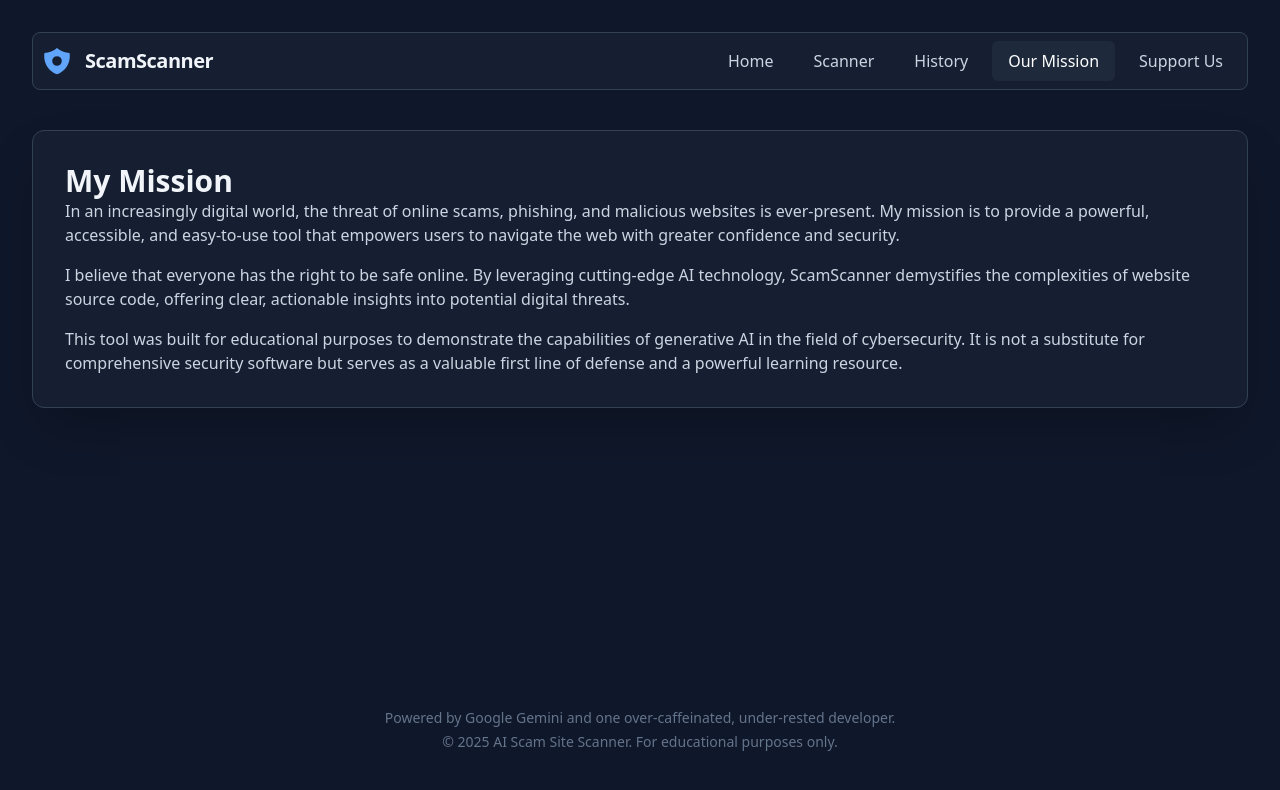
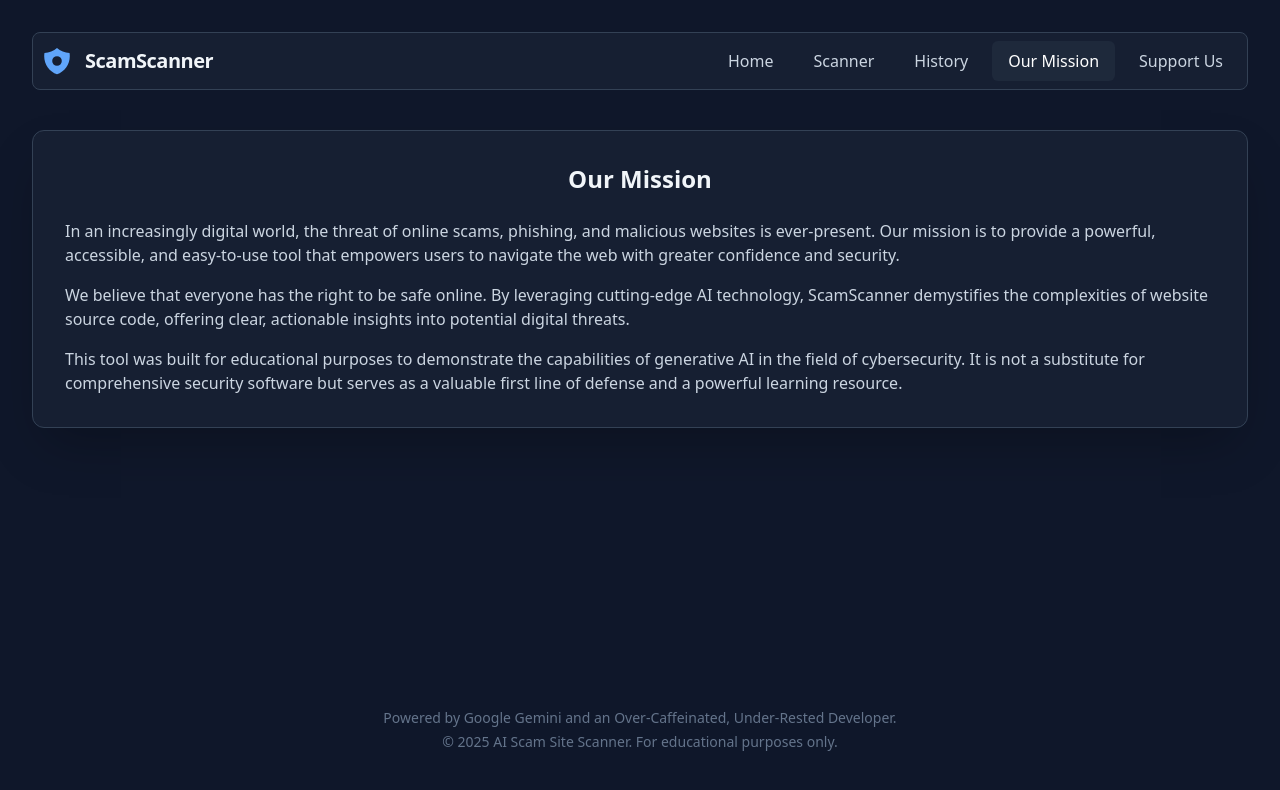
Before and after one commit to jobrien516/ScamScanner, a React (Vite) app in the folder frontend/: page /mission in a window 1280 px wide. Shown: the top 790 px of the page. Built offline with nearby package versions, Linux system fonts and the light colour scheme; no server answers.

Commit message:
created a card component and refactored to use it

```diff
--- /dev/null
+++ b/frontend/components/Card.tsx
@@ -0,0 +1,22 @@
+import React, { ReactNode } from 'react';
+
+interface CardProps {
+  children: ReactNode;
+  title?: string;
+  className?: string;
+}
+
+const Card: React.FC<CardProps> = ({ children, title, className = '' }) => {
+  return (
+    <div className={`bg-slate-800/50 p-6 sm:p-8 rounded-xl shadow-2xl border border-slate-700 ${className}`}>
+      {title && (
+        <h2 className="text-2xl font-bold text-slate-100 text-center mb-6">
+          {title}
+        </h2>
+      )}
+      {children}
+    </div>
+  );
+};
+
+export default Card;
--- a/frontend/components/HowItWorks.tsx
+++ b/frontend/components/HowItWorks.tsx
@@ -1,11 +1,11 @@
 import React from 'react';
 import { pageContent } from '@/constants';
+import Card from './Card';
 
 const HowItWorks: React.FC = () => {
   return (
-    <div className="bg-slate-800/50 p-6 sm:p-8 rounded-xl shadow-2xl border border-slate-700 max-w-5xl mx-auto animate-fade-in">
-      <h2 className="text-2xl font-bold text-slate-100 text-center mb-8">{pageContent.howItWorks.title}</h2>
-      <div className="grid md:grid-cols-2 gap-x-8 gap-y-10">
+    <Card title={pageContent.howItWorks.title} className="max-w-5xl mx-auto animate-fade-in">
+      <div className="grid md:grid-cols-2 gap-x-8 gap-y-10 text-left">
         {pageContent.howItWorks.steps.map((step, index) => (
           <div key={index} className="flex gap-4">
             <div className="flex-shrink-0 w-10 h-10 bg-slate-700 text-blue-300 rounded-full flex items-center justify-center font-bold text-lg">
@@ -18,7 +18,7 @@ const HowItWorks: React.FC = () => {
           </div>
         ))}
       </div>
-    </div>
+    </Card>
   );
 };
 
--- a/frontend/components/Icons.tsx
+++ b/frontend/components/Icons.tsx
@@ -23,3 +23,27 @@ export const BackIcon = () => (
         <path fillRule="evenodd" d="M9.707 16.707a1 1 0 01-1.414 0l-6-6a1 1 0 010-1.414l6-6a1 1 0 011.414 1.414L5.414 9H17a1 1 0 110 2H5.414l4.293 4.293a1 1 0 010 1.414z" clipRule="evenodd" />
     </svg>
 );
+
+export const CheckCircleIcon = () => (
+    <svg xmlns="http://www.w3.org/2000/svg" className="h-6 w-6 text-green-400" fill="none" viewBox="0 0 24 24" stroke="currentColor" strokeWidth={2}>
+        <path strokeLinecap="round" strokeLinejoin="round" d="M9 12l2 2 4-4m6 2a9 9 0 11-18 0 9 9 0 0118 0z" />
+    </svg>
+);
+
+export const LockIcon = () => (
+    <svg xmlns="http://www.w3.org/2000/svg" className="h-8 w-8 text-blue-400" fill="none" viewBox="0 0 24 24" stroke="currentColor" strokeWidth={2}>
+        <path strokeLinecap="round" strokeLinejoin="round" d="M12 15v2m-6 4h12a2 2 0 002-2v-6a2 2 0 00-2-2H6a2 2 0 00-2 2v6a2 2 0 002 2zm10-10V7a4 4 0 00-8 0v4h8z" />
+    </svg>
+);
+
+export const CodeIcon = () => (
+    <svg xmlns="http://www.w3.org/2000/svg" className="h-8 w-8 text-purple-400" fill="none" viewBox="0 0 24 24" stroke="currentColor" strokeWidth={2}>
+        <path strokeLinecap="round" strokeLinejoin="round" d="M10 20l4-16m4 4l4 4-4 4M6 16l-4-4 4-4" />
+    </svg>
+);
+
+export const AlertIcon = () => (
+    <svg xmlns="http://www.w3.org/2000/svg" className="h-8 w-8 text-yellow-400" fill="none" viewBox="0 0 24 24" stroke="currentColor" strokeWidth={2}>
+        <path strokeLinecap="round" strokeLinejoin="round" d="M12 9v2m0 4h.01m-6.938 4h13.856c1.54 0 2.502-1.667 1.732-3L13.732 4c-.77-1.333-2.694-1.333-3.464 0L3.34 16c-.77 1.333.192 3 1.732 3z" />
+    </svg>
+);
--- a/frontend/components/Navbar.tsx
+++ b/frontend/components/Navbar.tsx
@@ -9,7 +9,7 @@ const Navbar: React.FC = () => {
     };
 
     return (
-        <nav className="bg-slate-800/50 rounded-lg p-2 flex justify-between items-center border border-slate-700">
+        <nav className="bg-slate-800/50 max-w-full mx-auto rounded-lg p-2 flex justify-between items-center border border-slate-700">
             <NavLink to="/" className="flex items-center gap-3">
                 <ShieldIcon />
                 <span className="text-xl font-bold text-slate-100 tracking-tight">ScamScanner</span>
--- a/frontend/components/pages/MissionPage.tsx
+++ b/frontend/components/pages/MissionPage.tsx
@@ -1,15 +1,17 @@
 import React from 'react';
 import { pageContent } from '@/constants';
+import Card from '@/components/Card';
 
 const MissionPage: React.FC = () => {
   return (
-    <div className="bg-slate-800/50 p-8 rounded-xl shadow-2xl border border-slate-700 max-w-3xl mx-auto animate-fade-in">
-      <h1 className="text-3xl font-bold text-slate-100 mb-4">{pageContent.mission.title}</h1>
-      <div className="space-y-4 text-slate-300">
-        {pageContent.mission.paragraphs.map((paragraph, index) => (
-          <p key={index}>{paragraph}</p>
-        ))}
-      </div>
+    <div className="max-w-3xl mx-auto animate-fade-in">
+      <Card title={pageContent.mission.title}>
+        <div className="space-y-4 text-slate-300 text-left">
+          {pageContent.mission.paragraphs.map((paragraph, index) => (
+            <p key={index}>{paragraph}</p>
+          ))}
+        </div>
+      </Card>
     </div>
   );
 };
--- a/frontend/components/pages/ScannerPage.tsx
+++ b/frontend/components/pages/ScannerPage.tsx
@@ -139,8 +139,8 @@ const ScannerPage: React.FC = () => {
       case ViewState.START:
         return (
           <div className="space-y-8">
+            <HowItWorks />
             <UrlInput onScan={handleUrlSubmit} onUploadClick={handleGoToManual} error={error} />
-            <HowItWorks />
           </div>
         );
       case ViewState.MANUAL_INPUT:
--- a/frontend/components/pages/SupportPage.tsx
+++ b/frontend/components/pages/SupportPage.tsx
@@ -1,17 +1,17 @@
 import React from 'react';
 import { pageContent } from '@/constants';
+import Card from '@/components/Card';
 
 const SupportPage: React.FC = () => {
   return (
-    <div className="bg-slate-800/50 p-8 rounded-xl shadow-2xl border border-slate-700 max-w-3xl mx-auto animate-fade-in text-center">
-      <h1 className="text-3xl font-bold text-slate-100 mb-4">{pageContent.support.title}</h1>
+    <div className="max-w-3xl mx-auto animate-fade-in text-center">
+      <Card title={pageContent.support.title}>
         <div className="space-y-4 text-slate-300 mb-8">
           {pageContent.support.paragraphs.map((paragraph, index) => (
             <p key={index}>{paragraph}</p>
           ))}
         </div>
         <div className="flex flex-col sm:flex-row items-center justify-center gap-4">
-        {/* These are placeholder links. Replace "#" with your actual donation URLs. */}
           <a
             href="#"
             target="_blank"
@@ -29,6 +29,7 @@ const SupportPage: React.FC = () => {
             {pageContent.support.kofi}
           </a>
         </div>
+      </Card>
     </div>
   );
 };
--- a/frontend/constants.ts
+++ b/frontend/constants.ts
@@ -8,19 +8,40 @@ export const pageContent = {
     subtitle: "Enter a website URL to analyze its source code for potential phishing, scams, and malicious activity using AI.",
   },
   footer: {
-    poweredBy: "Powered by Google Gemini and one over-caffeinated, under-rested developer.",
+    poweredBy: "Powered by Google Gemini and an Over-Caffeinated, Under-Rested Developer.",
     copyright: "© 2025 AI Scam Site Scanner. For educational purposes only.",
   },
   landing: {
     title: "Empowering Your Digital Safety",
     subtitle: "ScamScanner uses the power of AI to analyze website source code, helping you identify potential scams, phishing attempts, and malicious scripts before they can cause harm.",
     ctaButton: "Start Scanning Now",
+    webSafety: {
+      title: "Stay Safe Online",
+      tips: [
+        {
+          title: "Verify URLs",
+          description: "Always double-check the URL for spelling errors or unusual domain names before entering sensitive information."
+        },
+        {
+          title: "Beware of Urgency",
+          description: "Scammers often create a false sense of urgency to pressure you into making mistakes. Take your time."
+        },
+        {
+          title: "Look for HTTPS",
+          description: "Ensure the website uses a secure connection (https://) before providing any personal data."
+        }
+      ]
+    },
+    dataPrivacy: {
+      title: "Your Privacy Matters",
+      description: "ScamScanner is designed with your privacy in mind. We do not save, store, or share the source code of the websites you scan. The content is sent for analysis and then immediately discarded. We cache the analysis results for 24 hours for your convenience. Your scan history only contains the analysis results, not the original source data."
+    }
   },
   mission: {
-    title: "My Mission",
+    title: "Our Mission",
     paragraphs: [
-      "In an increasingly digital world, the threat of online scams, phishing, and malicious websites is ever-present. My mission is to provide a powerful, accessible, and easy-to-use tool that empowers users to navigate the web with greater confidence and security.",
-      "I believe that everyone has the right to be safe online. By leveraging cutting-edge AI technology, ScamScanner demystifies the complexities of website source code, offering clear, actionable insights into potential digital threats.",
+      "In an increasingly digital world, the threat of online scams, phishing, and malicious websites is ever-present. Our mission is to provide a powerful, accessible, and easy-to-use tool that empowers users to navigate the web with greater confidence and security.",
+      "We believe that everyone has the right to be safe online. By leveraging cutting-edge AI technology, ScamScanner demystifies the complexities of website source code, offering clear, actionable insights into potential digital threats.",
       "This tool was built for educational purposes to demonstrate the capabilities of generative AI in the field of cybersecurity. It is not a substitute for comprehensive security software but serves as a valuable first line of defense and a powerful learning resource.",
     ],
   },
```
Also changed, not shown: frontend/components/pages/LandingPage.tsx (+104 -6 lines), 2 other files (tests, documents, lock files or other folders). Lines whose indentation alone changed are shown as unchanged.
